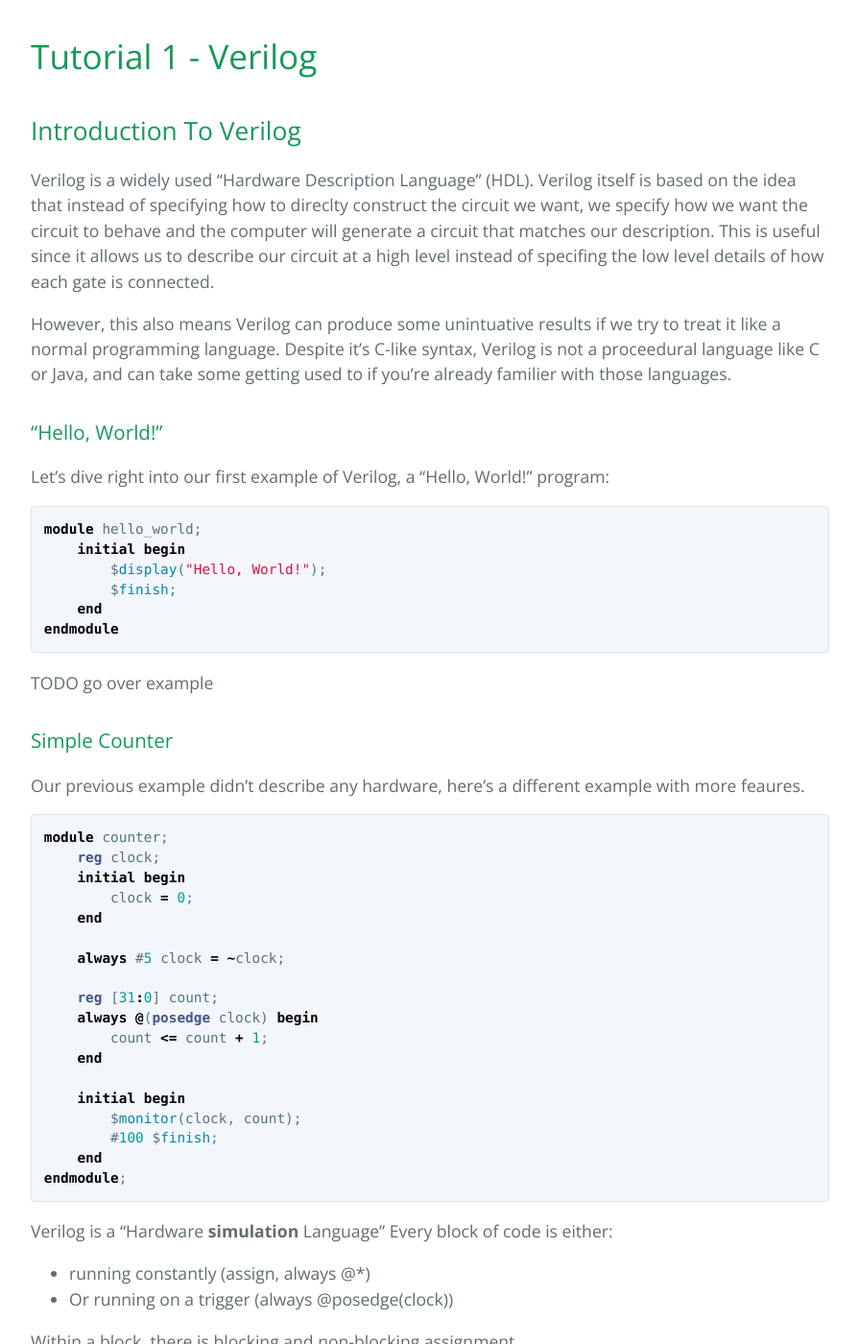
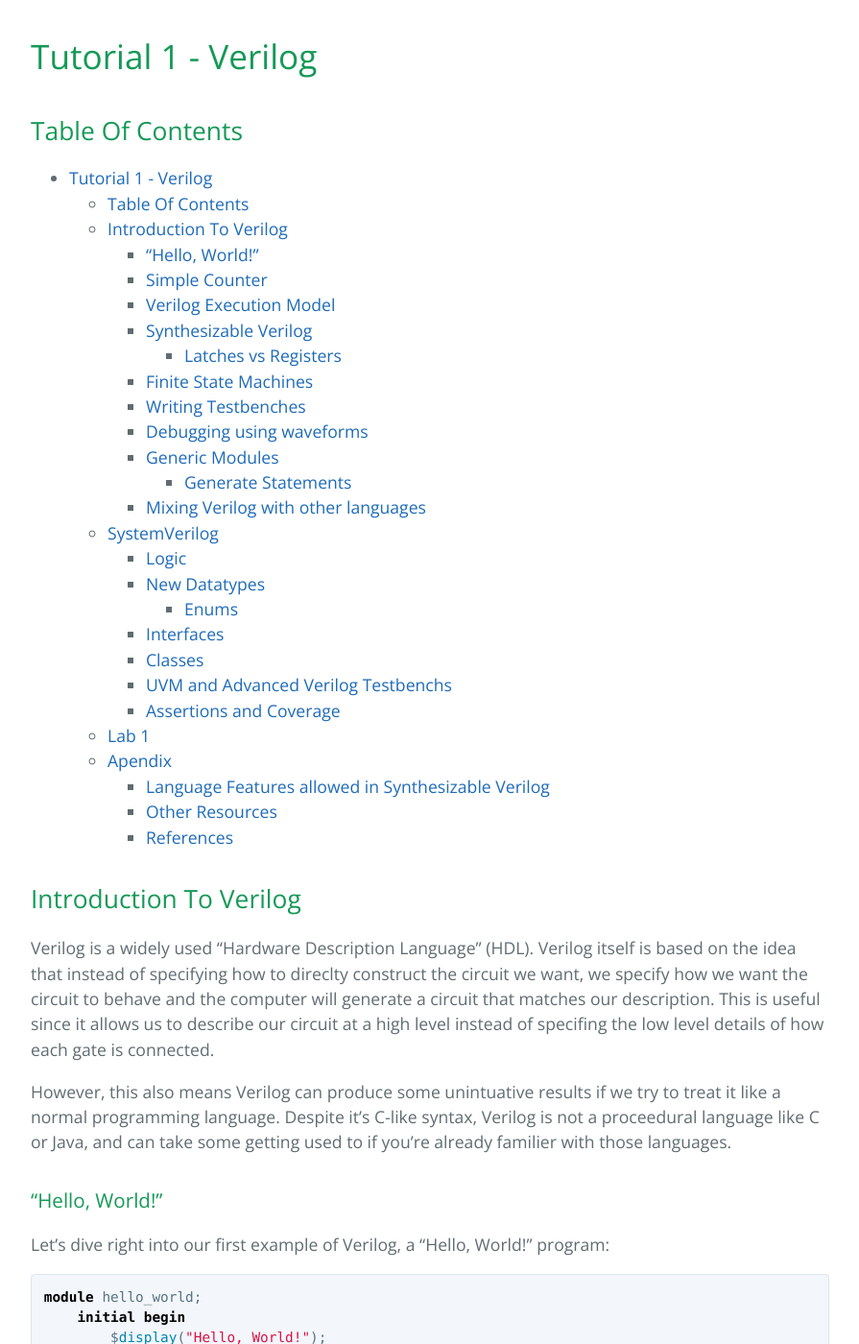
Before and after one commit to kkiningh/asic-design, a Jekyll site: the page built from docs/lessons/verilog.md, in a window 1280 px wide and 1400 px high. Shown: the whole window at 96% size, without its empty margins (192-1087 px from the left). Built offline with Jekyll 4.4.1, drawn with Linux system fonts in a browser that asks for light colours; our own code applies the rules of GitHub Pages for plain Markdown files.

Commit message:
Add table of contents

```diff
--- a/docs/lessons/verilog.md
+++ b/docs/lessons/verilog.md
@@ -1,5 +1,10 @@
 Tutorial 1 - Verilog
 ===
+
+Table Of Contents
+---
+* TOC
+{:toc}
 
 Introduction To Verilog
 ---
```
